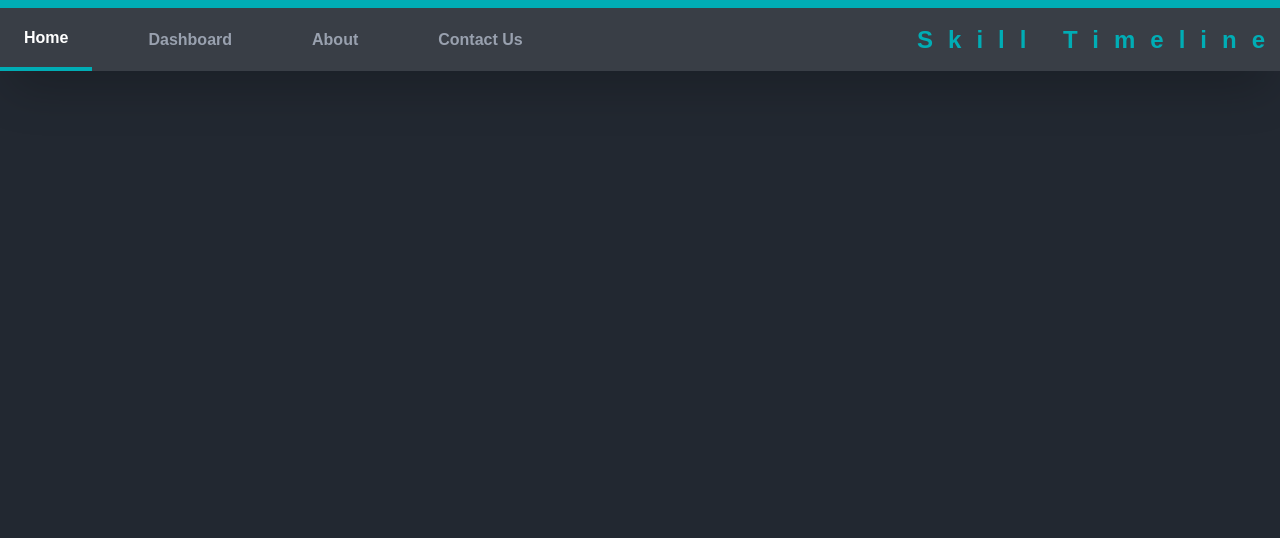
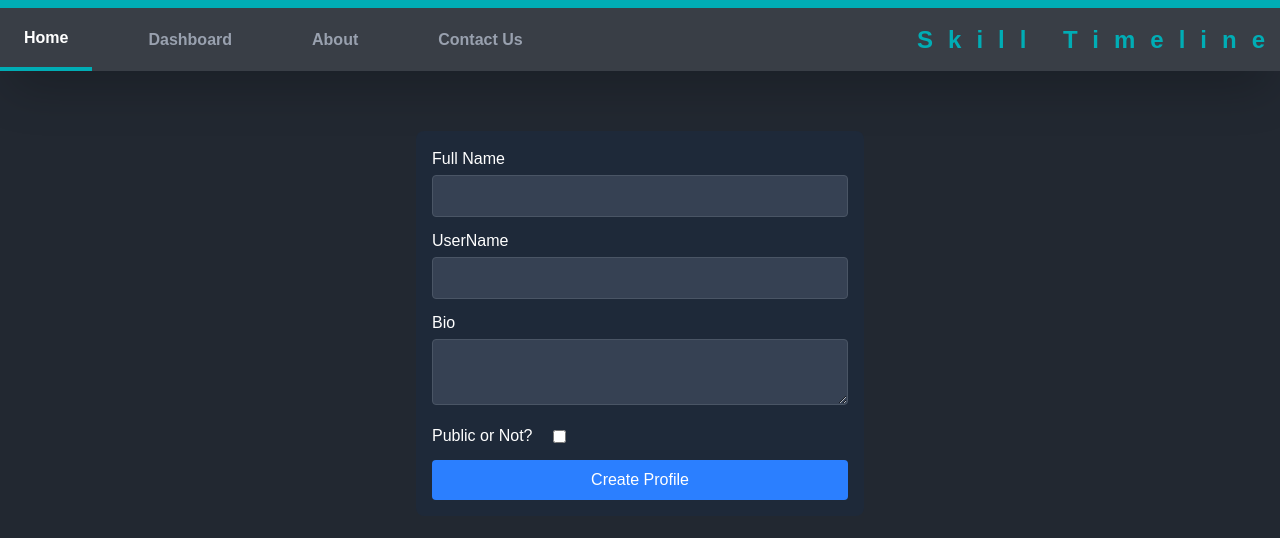
Before and after one commit to AJoshany/Skill-Timeline, a React (Vite) app: page /setting in a window 1280 px wide. Shown: the top 538 px of the page. Built offline with nearby package versions, Linux system fonts and the light colour scheme.

Commit message:
set public profile and setting after registration

```diff
--- a/src/components/Auth/AuthForm.jsx
+++ b/src/components/Auth/AuthForm.jsx
@@ -2,6 +2,7 @@ import React, { useState } from "react";
 import { useForm } from "react-hook-form";
 import { useAuth } from "../../hooks/useAuth";
 import { Navigate, useNavigate } from "react-router";
+import { setProfile } from "../../services/profileService";
 
 export default function AuthForm() {
   const { login, register: registerUser } = useAuth();
@@ -26,14 +27,14 @@ export default function AuthForm() {
       if (error) setError(error.message);
       else {
         alert("You have successfully logged in");
-        navigate("/dashboard");
+        navigate("/setting");
       }
     } else {
       const { error } = await registerUser(email, password);
       if (error) setError(error.message);
       else {
         alert("Successful registration");
-        navigate("/dashboard");
+        navigate("/setting");
       }
     }
   };
--- a/src/pages/Dashboard/Dashboard.jsx
+++ b/src/pages/Dashboard/Dashboard.jsx
@@ -3,11 +3,14 @@ import { useAuth } from "../../hooks/useAuth";
 import { getSkills, deleteSkill } from "../../services/skillsService";
 import AddSkillForm from "../../components/Forms/AddSkillForm";
 import EditSkillModal from "../../components/Modals/EditSkillModal";
+import { useRoutes } from "react-router";
+import Setting from "./Setting";
 export default function Dashboard() {
   const { logout, user } = useAuth();
   const [skills, setSkills] = useState([]);
   const [loading, setLoading] = useState(true);
   const [editingSkill, setEditingSkill] = useState(null);
+
 
   async function fetchSkills() {
     try {
--- /dev/null
+++ b/src/pages/Dashboard/Setting.jsx
@@ -0,0 +1,107 @@
+import React, { useState } from 'react'
+import { useForm } from 'react-hook-form';
+import { setProfile, getProfile } from '../../services/profileService';
+import { useNavigate } from 'react-router';
+import { useAuth } from '../../hooks/useAuth';
+import { supabase } from '../../supabase';
+
+export default function Setting() {
+    const { user } = useAuth();
+    const {
+        register,
+        handleSubmit,
+        reset,
+        formState: { errors, isSubmitting },
+    } = useForm();
+    const [error, setError] = useState(null)
+
+    const navigate = useNavigate();
+    const checkProfile = async () => {
+        const user_id = user.id
+
+        const { data, error } = await supabase.from('profiles').select("*").eq("user_id", user_id)
+
+        const profile = await getProfile(data[0].username)
+
+        if (!profile) {
+            navigate("/dashboard")
+        }
+    }
+    checkProfile()
+
+
+    const submitHandler = async (formData) => {
+        try {
+            await setProfile({
+                username: formData.username,
+                full_name: formData.full_name,
+                bio: formData.bio,
+                is_public: formData.is_public
+            });
+
+
+
+            navigate("/dashboard");
+
+        } catch (err) {
+            console.log(err)
+            if (err.code === '23505') { setError("This UserName is Already Taken") } else {
+                setError(nul)
+                console.log("Error adding skill:", err.message);
+            }
+        }
+    };
+    return (
+        <form
+            onSubmit={handleSubmit(submitHandler)}
+            className="flex flex-col w-full max-w-md gap-3 p-4 text-white bg-gray-800 rounded-lg "
+        >
+            <div>
+                <label className="block mb-1">Full Name</label>
+                <input
+                    type="text"
+                    {...register("full_name", { required: "Full name is required" })}
+                    className="w-full p-2 bg-gray-700 border border-gray-600 rounded"
+                />
+                {errors.full_name && <p>{errors.full_name.message}</p>}
+            </div>
+
+            <div>
+                <label className="block mb-1">UserName</label>
+                <input
+                    type="text"
+                    {...register("username", { required: "UserName is required" })}
+                    className="w-full p-2 bg-gray-700 border border-gray-600 rounded"
+                />
+                {errors.username && <p>{errors.username.message}</p>}
+                {error && <p className='text-xs text-red-700 mt-2'>{error}</p>}
+            </div>
+
+            <div>
+                <label className="block mb-1">Bio</label>
+                <textarea
+                    {...register("bio")}
+                    className="w-full p-2 bg-gray-700 border border-gray-600 rounded"
+                />
+            </div>
+
+            <div className='flex items-center gap-5'>
+                <label >Public or Not?</label>
+                <input
+                    type="checkbox"
+                    {...register("is_public", { required: "Status is required" })}
+                />
+            </div>
+
+
+
+            <button
+                type="submit"
+                disabled={isSubmitting}
+                className="py-2 bg-blue-500 rounded hover:bg-blue-600"
+            >
+                {isSubmitting ? "Saving..." : "Create Profile"}
+            </button>
+        </form>
+    )
+}
--- a/src/pages/PublicProfile/PublicProfile.jsx
+++ b/src/pages/PublicProfile/PublicProfile.jsx
@@ -1,34 +1,46 @@
-import { useParams } from "react-router-dom";
+import { data, useParams } from "react-router-dom";
 import { useEffect, useState } from "react";
 import axios from "axios";
+import { supabase } from "../../supabase";
+import { getSkills } from "../../services/skillsService";
+import { getProfile } from "../../services/profileService";
 
 export default function PublicProfile() {
   const { username } = useParams();
   const [userData, setUserData] = useState(null);
   const [loading, setLoading] = useState(true);
+  const [userSkills, setUserSkills] = useState(null)
+
 
   useEffect(() => {
-    axios
-      .get(`/api/users/${username}`)
-      .then((res) => {
-        setUserData(res.data);
-        setLoading(false);
-      })
-      .catch(() => setLoading(false));
+    const fetchProfile = async () => {
+      let data = await getProfile(username)
+      setUserData(Array.isArray(data) ? data : [])
+    }
+
+    const fetchSkills = async () => {
+      let data = await getSkills()
+      setUserSkills(Array.isArray(data) ? data : [])
+    }
+
+    fetchProfile()
+    fetchSkills()
+    setLoading(false)
+
   }, [username]);
 
-  if (loading) return <p>در حال بارگذاری...</p>;
-  if (!userData) return <p>کاربر پیدا نشد.</p>;
+  if (loading) return <p>Loading...</p>;
+  if (!userData) return <p>User Not Found!</p>;
 
   return (
     <div className="max-w-3xl p-4 mx-auto">
-      <h1 className="mb-4 text-3xl font-bold">{userData.fullName}</h1>
+      <h1 className="mb-4 text-3xl font-bold">{userData[0].full_name}</h1>
       <p className="mb-6 text-gray-500">@{username}</p>
 
       <div className="grid grid-cols-1 gap-4 sm:grid-cols-2">
-        {userData.skills.map((skill) => (
+        {userSkills.map((skill) => (
           <div key={skill.id} className="p-4 border rounded shadow">
-            <h2 className="font-semibold">{skill.name}</h2>
+            <h2 className="font-semibold">{skill.title}</h2>
             <div className="w-full bg-gray-200 rounded-full h-2.5 mt-2">
               <div
                 className="bg-blue-500 h-2.5 rounded-full"
--- a/src/routes.jsx
+++ b/src/routes.jsx
@@ -5,6 +5,7 @@ import About from "./pages/About/About"
 import ContactUs from "./pages/ContactUs/ContactUs"
 import Home from "./pages/Home/Home"
 import PublicProfile from "./pages/PublicProfile/PublicProfile";
+import Setting from "./pages/Dashboard/Setting";
 let routes = [
   { path: "/signup", element: <AuthForm /> },
   { path: "/login", element: <AuthForm /> },
@@ -12,6 +13,7 @@ let routes = [
   { path: "/", element: <Home /> },
   { path: "/contact-us", element: <ContactUs /> },
   { path: "/users/:username", element: <PublicProfile /> },
+  { path: "/setting", element: <Setting /> },
 
   {
     path: "/dashboard",
--- /dev/null
+++ b/src/services/profileService.js
@@ -0,0 +1,42 @@
+import { supabase } from "../supabase";
+
+export async function setProfile(userData) {
+    const {
+        data: { user },
+    } = await supabase.auth.getUser();
+
+    if (!user) throw new Error("User not logged in");
+
+    const { data, error } = await supabase.from("profiles").insert([
+        {
+            user_id: user.id,
+            ...userData,
+        },
+    ])
+    // console.log(data)
+    if (error) throw error;
+    return data || [];
+}
+
+export async function getProfile(username) {
+    const { data, error } = await supabase
+        .from("profiles")
+        .select("*")
+        .eq('username', username)
+
+    if (!data || []) return false
+
+    if (error) throw error;
+    return data;
+}
+
+
+export async function updateProfile(id, updates) {
+    const { data, error } = await supabase
+        .from("profiles")
+        .update(updates)
+        .eq("id", id);
+
+    if (error) throw error;
+    return data;
+}
--- a/src/services/skillsService.js
+++ b/src/services/skillsService.js
@@ -5,6 +5,7 @@ export async function getSkills() {
     .from("skills")
     .select("*")
     .order("start_date", { ascending: true });
+
 
   if (error) throw error;
   return data;
```
